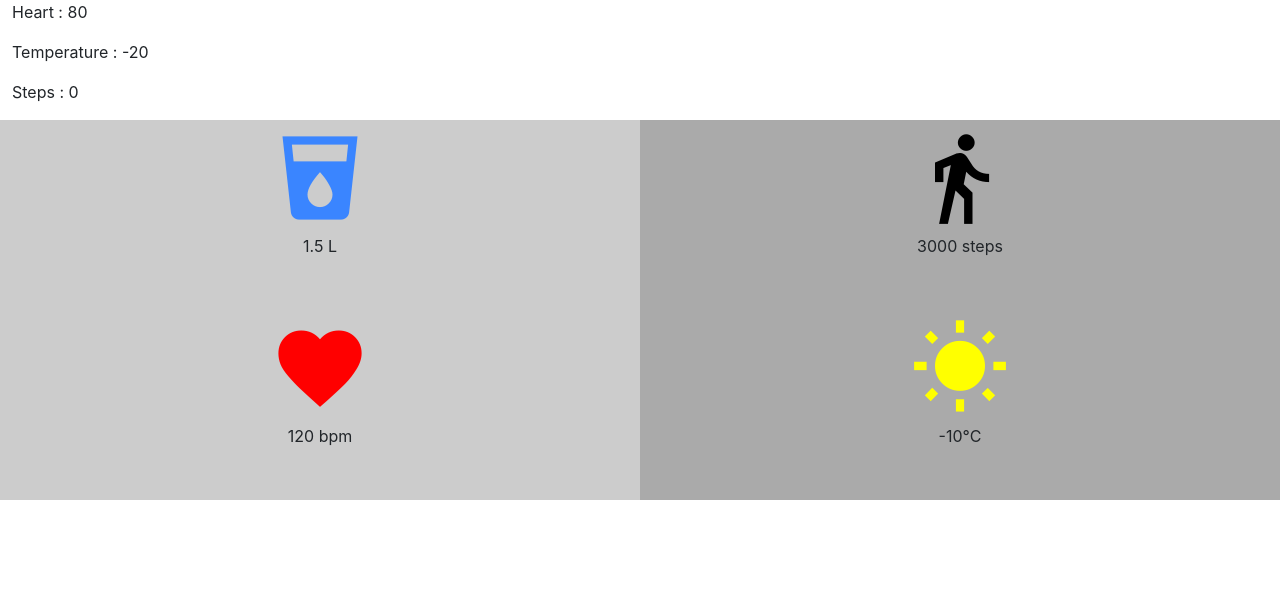
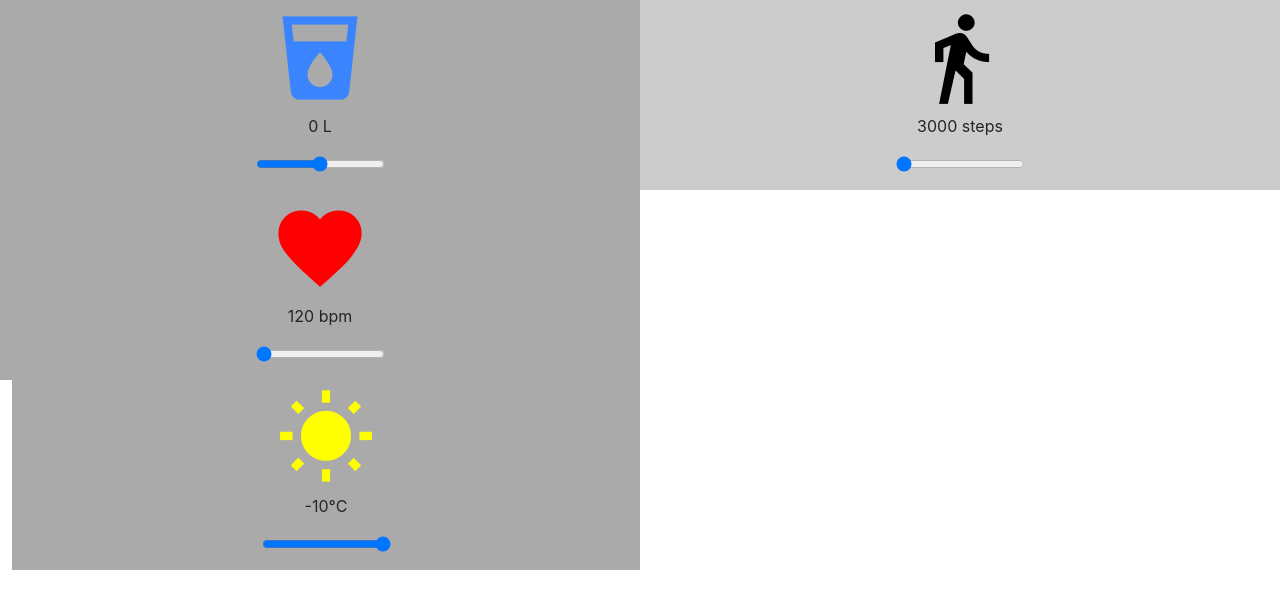
Before and after one commit to AurelienVERRIER/Elsy, a React (Create React App) app: page / in a window 1280 px wide. Shown: the top 608 px of the page. Built offline with nearby package versions, Linux system fonts and the light colour scheme.

Commit message:
working on range features

```diff
--- a/src/App.js
+++ b/src/App.js
@@ -4,54 +4,64 @@ import './styles/global.css';
 import Box from './components/Box';
 
 const tempsMin = -20
-const tempsMAx = 40
+const tempsMax = 40
 const heartMin = 80
 const heartMax = 180
 const stepsMin = 0
 const stepsMax = 50000
 
 class App extends React.Component {
+  constructor () {
+  super()
+  this.state = {
+    water: 0,
+    heart: 120,
+    temperature: -10,
+    steps: 3000
+  }}
+
   render() {
     return (
       <div className="container-fluid">
 
         <div className="row">
-          <p>Heart : {heartMin}</p>
-          <p>Temperature : {tempsMin}</p>
-          <p>Steps : {stepsMin}</p>
 
-        {/* // Water Box*/}
           <Box
             icon="local_drink"
             color="#3A85FF"
-          value={1.5}
+            value={this.state.water}
             unit=" L"
           />
 
-        {/* Steps Box */}
           <Box
             icon="directions_walk"
             color="black"
-          value ={3000}
+            value ={this.state.steps}
             unit = " steps"
+            rangeMin = {stepsMin}
+            rangeMax = {stepsMax}
           />
 
-        {/* Hearth Box */}
           <Box
             icon="favorite"
             color="red"
-          value ={120}
+            value ={this.state.heart}
             unit =" bpm"
+            rangeMin = {heartMin}
+            rangeMax = {heartMax}
           />
 
-
-        {/* Temperature Box */}
+          <div>
             <Box
               icon="wb_sunny"
               color="yellow"
-          value ="-10"
+              value ={this.state.temperature}
               unit ="°C"
+              rangeMin = {tempsMin}
+              rangeMax = {tempsMax}
             />
+
+          </div>
 
         </div>
       </div>
--- a/src/components/Box.js
+++ b/src/components/Box.js
@@ -5,17 +5,22 @@ class Box extends React.Component {
   render() {
     return (
       <div className="box col-sm3 col-6">
-          <span className="material-icons"
-          style={{
+          <span
+            className="material-icons"
+            style={{
               fontSize: 100,
               color: this.props.color
             }}>
             {this.props.icon}
           </span>
+
           <p>
             {this.props.value}
             {this.props.unit}
           </p>
+
+          <input type="range" min={this.props.rangeMin} max={this.props.rangeMax}/>
+
       </div>
     );
   }
```
Lines whose indentation alone changed are shown as unchanged.
